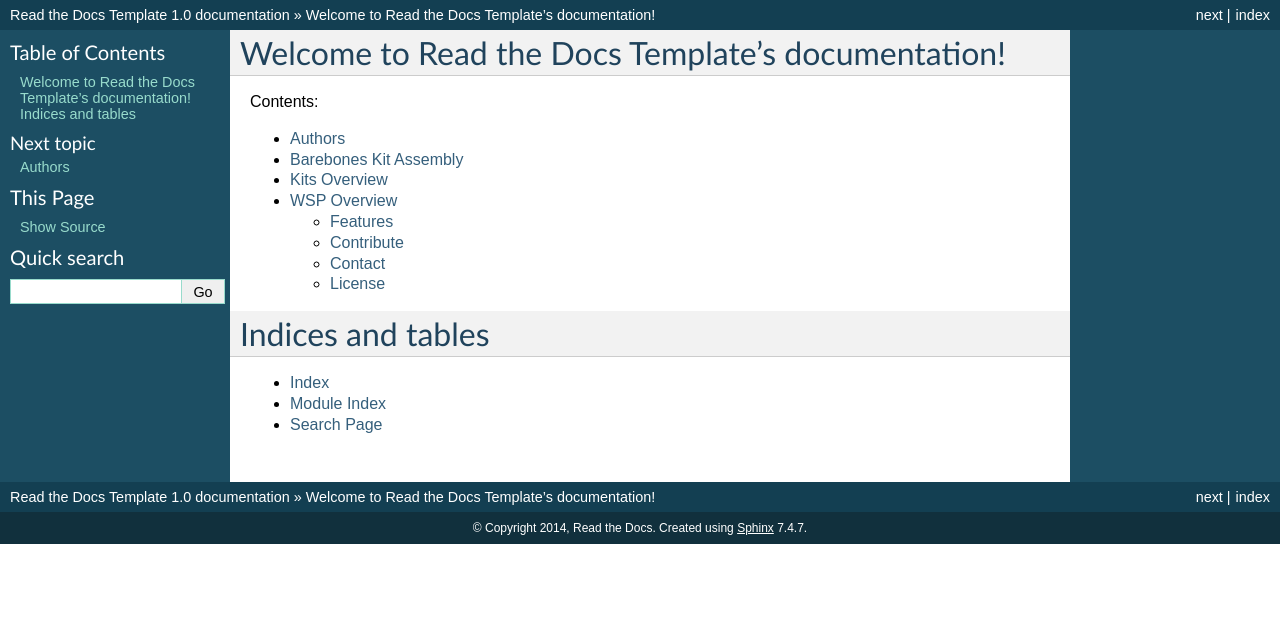
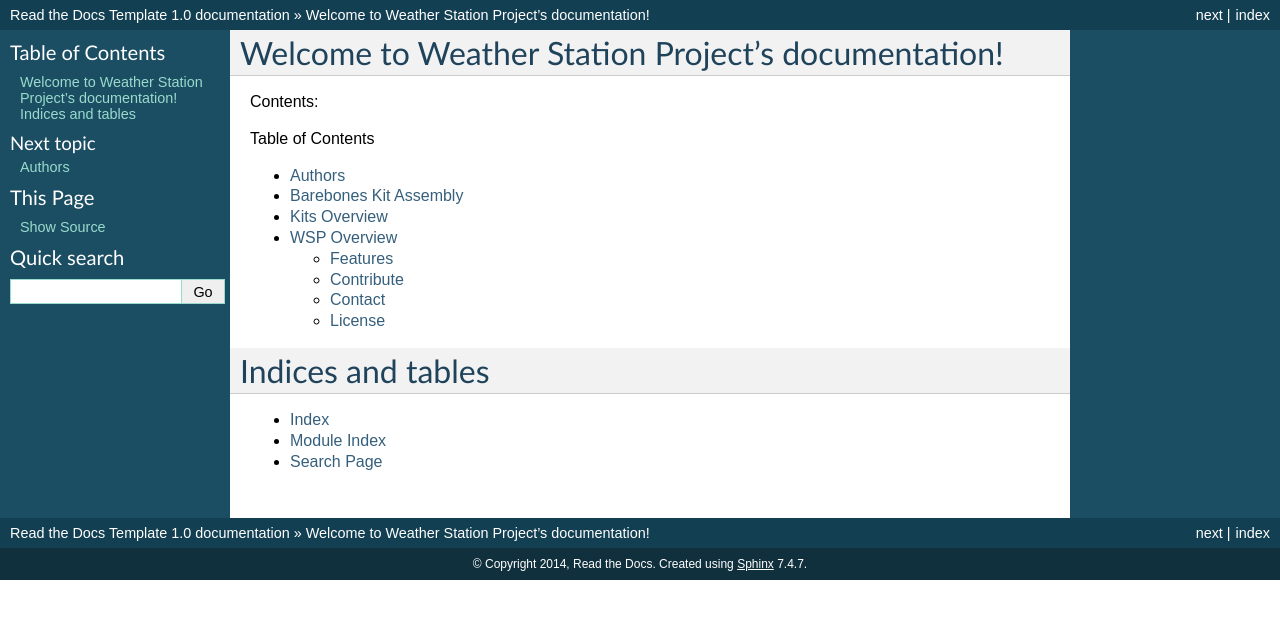
Before and after one commit to Poluino/Docs, a Sphinx documentation site: the page built from docs/index.rst, in a window 1280 px wide. Shown: the top 619 px of the page. Built offline with Sphinx 7.4.7, drawn with Linux system fonts in a browser that asks for light colours.

Commit message:
Update index.rst

```diff
--- a/docs/index.rst
+++ b/docs/index.rst
@@ -3,12 +3,13 @@
    You can adapt this file completely to your liking, but it should at least
    contain the root `toctree` directive.
 
-Welcome to Read the Docs Template's documentation!
+Welcome to Weather Station Project's documentation!
 ==================================================
 
 Contents:
 
 .. toctree::
+   :caption: Table of Contents
    :maxdepth: 2
    :glob:
 
```
